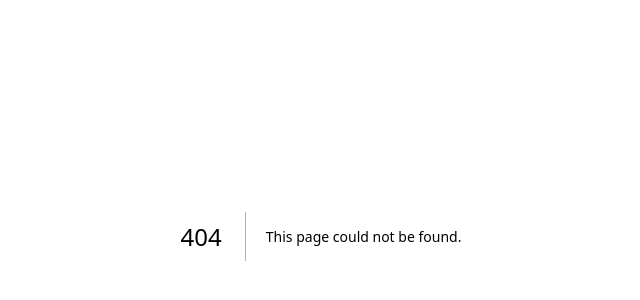
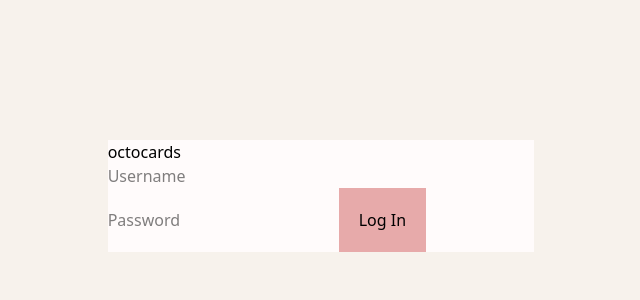
Before and after one commit to charlottejacques3/octocards, a Next.js app: page /login in a window 1280 px wide. Before the commit this address had no page. Shown: the part 164-464 px from the top of the page, without its empty margins (319-959 px from the left). Built offline with nearby package versions, Linux system fonts and the light colour scheme.

Commit message:
starting to make login page

```diff
--- /dev/null
+++ b/app/components/Button.tsx
@@ -0,0 +1,14 @@
+import React from 'react'
+
+interface Props {
+  onClick: () => void,
+  text: string
+}
+
+const Button:React.FC<Props> = ({ onClick, text }) => {
+  return (
+    <button onClick={() => onClick()}>{text}</button>
+  )
+}
+
+export default Button
--- /dev/null
+++ b/app/components/LoginSignup.tsx
@@ -0,0 +1,25 @@
+import React from 'react'
+import { AuthEnum } from '@/lib/definitions'
+import Button from './Button'
+
+interface Props {
+  type: AuthEnum,
+  action: () => void
+}
+
+const LoginSignup:React.FC<Props> = ({ type, action }) => {
+  return (
+    <div className='bg-bg flex flex-col justify-center h-screen -translate-y-10'>
+      <div className='bg-bg-secondary w-1/3 m-auto'>
+        <h1>octocards</h1>
+        <form>
+          <input type='text' name='username' placeholder='Username'/><br/>
+          <input type='password' name='password' placeholder='Password'/>
+          <button className='' type='submit'>{type}</button>
+        </form>
+      </div>
+    </div>
+  )
+}
+
+export default LoginSignup
--- a/app/globals.css
+++ b/app/globals.css
@@ -30,3 +30,13 @@
   color: var(--text-primary);
   font-family: var(--font-kumb-sans), Arial, Helvetica, sans-serif;
 }
+
+button {
+  background-color: var(--color-button-primary);
+  cursor: pointer;
+  padding: 20px;
+}
+
+button :hover {
+  background-color: var(--color-button-primary-hover);
+}
--- a/app/layout.tsx
+++ b/app/layout.tsx
@@ -20,7 +20,7 @@
   return (
     <html lang="en">
       <body
-        className={`${kumbhSans.variable} antialiased`}
+        className={`${kumbhSans.variable} antialiased overflow-hidden`}
       >
         {children}
       </body>
--- /dev/null
+++ b/app/login/page.tsx
@@ -0,0 +1,11 @@
+import React from 'react'
+import LoginSignup from '../components/LoginSignup'
+import { AuthEnum } from '@/lib/definitions'
+
+const page = () => {
+  return (
+    <LoginSignup type={AuthEnum.LOGIN} action={() => {}}/>
+  )
+}
+
+export default page
--- /dev/null
+++ b/lib/definitions.ts
@@ -0,0 +1,4 @@
+export enum AuthEnum {
+  SIGNUP = 'Sign Up',
+  LOGIN = 'Log In'
+}
--- /dev/null
+++ b/proxy.ts
@@ -0,0 +1,18 @@
+import { NextResponse, NextRequest } from "next/server";
+
+export function proxy(request: NextRequest) {
+	const isAuthenticated = false; //replace this with actual auth stuff
+
+	if (!isAuthenticated) {
+		return NextResponse.redirect(new URL("/login", request.url));
+	}
+
+	return NextResponse.next();
+}
+
+export const config = {
+  matcher: [
+    // Protect all routes except API routes, static files, and the login page itself
+    '/((?!api|_next/static|_next/image|favicon.ico|login).*)',
+  ],
+};
```
